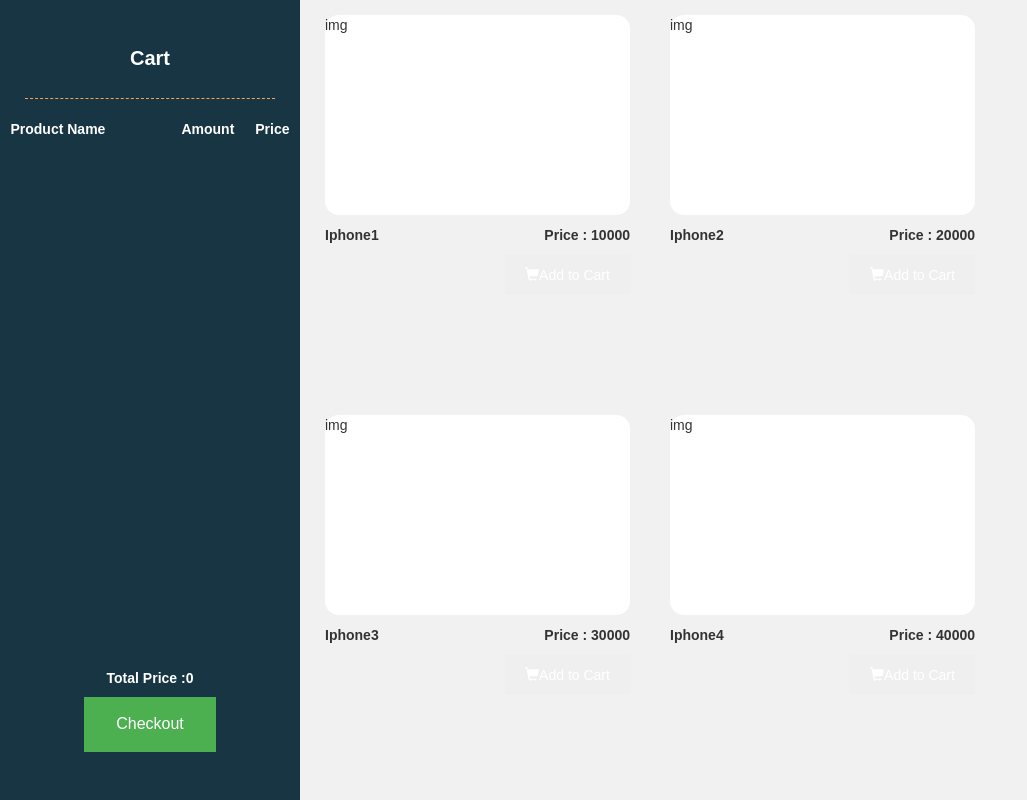
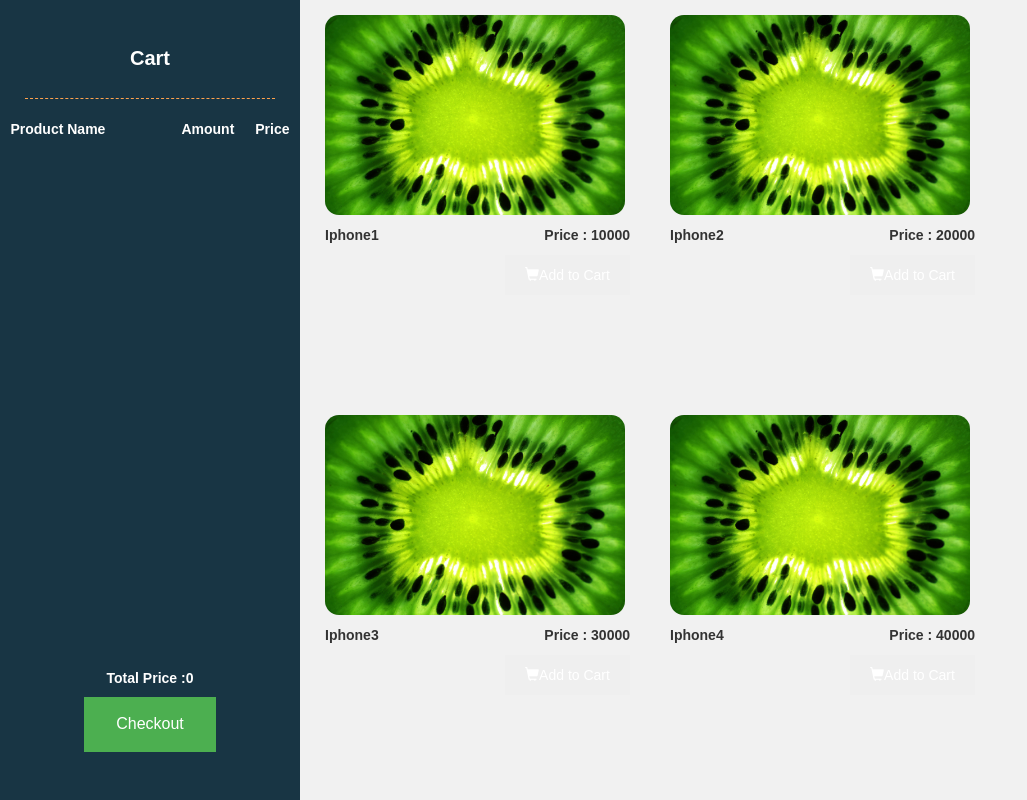
Before and after one commit to thanawatpinya/NF_Shop_2017, a React (Create React App) app: page / in a window 1280 px wide. Shown: the whole page, without its empty margins (0-1027 px from the left). Built offline with nearby package versions, Linux system fonts and the light colour scheme.

Commit message:
Can Edit count

```diff
--- a/src/Csshome.css
+++ b/src/Csshome.css
@@ -115,7 +115,6 @@
   box-shadow: 0 10px 10px 0 rgba(0,0,0,0.24),0 10px 50px 0 rgba(0,0,0,0.19);
 }
 .flex-img{
-  background: white;
   height: 200px;
   flex-basis: 325px;
   border-radius: 1em;
@@ -132,7 +131,10 @@
 .but-cart:hover{
   background: rgb(243,111,54);
 }
-
+.setinput{
+  color: black;
+  width: 40px;
+}
 @media (max-width:767px) {
   .flex-item {
     flex-basis: 500px;
@@ -144,3 +146,7 @@
   justify-content: space-between;
   margin-top: 10px;
 }
+img {
+    flex-basis: 325px;
+    border-radius: 1em;
+}
--- a/src/Home.js
+++ b/src/Home.js
@@ -1,5 +1,6 @@
 import React, {Component} from 'react';
 import './Csshome.css'
+import img1 from './img/1.jpeg'
 import { Glyphicon, Button } from 'react-bootstrap';
 let countid = 0;
 
@@ -15,7 +16,8 @@
       ],
       itemcart:[],
       counter: 0,
-      name: ""
+      name: "",
+      changecount:0
     }
   }
 
@@ -34,7 +36,9 @@
         counter: this.state.counter += this.state.itemlist[e.target.value].price
       })
       index = 0
+      this.state.changecount
     }else {
+      console.log(this.state.itemcart);
       this.setState({
         itemcart: [
           ...this.state.itemcart, {
@@ -48,6 +52,21 @@
       })
     }
   }
+  handleChangecount(e) {
+    if(this.state.itemcart.find(a => a.name == this.state.itemlist[e.target.id].name)){
+      for(let i = 0; i < this.state.itemcart.length; i++){
+        if(this.state.itemcart[i].name == this.state.itemlist[e.target.id].name){
+          var index = i
+          break;
+        }
+      }
+    console.log(this.state.itemcart);
+    itemcart: [...this.state.itemcart, ...this.state.itemcart[e.target.id].count = parseInt(e.target.value), ...this.state.itemcart[e.target.id].price = this.state.itemlist[index].price * this.state.itemcart[e.target.id].count]
+     this.setState({
+
+     })
+  }
+}
 
   render() {
     return (
@@ -67,7 +86,7 @@
               {this.state.itemcart.map((record, index) =>
                   <div id="in-cartlist">
                     <label id="name-item">{record.name}</label>
-                    <label>{record.count}</label>
+                    <input className="setinput" id={index} type="number" value={record.count} onChange={this.handleChangecount.bind(this)}/>
                     <label>{record.price}</label>
                   </div>
               )}
@@ -86,7 +105,7 @@
           {this.state.itemlist.map((record, index) =>
           <div className="flex-item">
             <div className="flex-img">
-              img
+              <img src={img1} height="200px"></img>
             </div>
             <div id="content-name">
               <label>
```
Also changed, not shown: src/img/1.jpeg (added).
